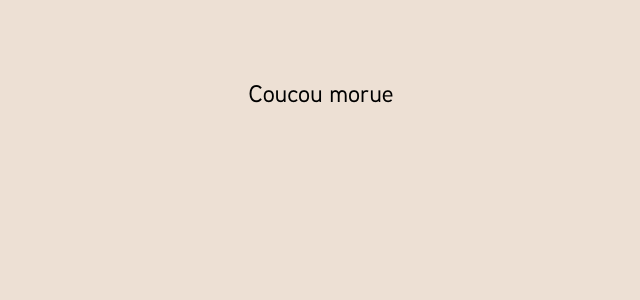
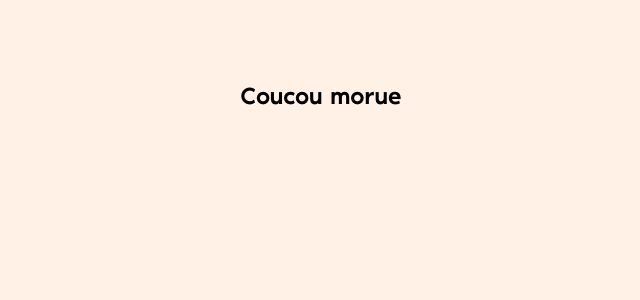
Before and after one commit to manonab/celine-et-patrick, a React (Create React App) app: page / in a window 1280 px wide. Shown: the top 300 px of the page, without its empty margins (319-959 px from the left). Built offline with nearby package versions, Linux system fonts and the light colour scheme.

Commit message:
added some color

```diff
--- a/src/index.css
+++ b/src/index.css
@@ -29,7 +29,7 @@
     src: url("/assets/fonts/aauxnext/aauxnextmedium.otf") format("truetype");
   }
   body {
-    font-family: "AauxNMedium";
+    font-family: "NoirProMedium";
     background-color: #F0EAD6;
   }
 }
--- a/src/routes/index.tsx
+++ b/src/routes/index.tsx
@@ -1,6 +1,6 @@
 export const Route = () => {
   return (
-    <div className="bg-wedding h-screen w-screen">
+    <div className="bg-greenWedding h-screen w-screen">
       <h1 className="text-2xl text-center py-20">
         Coucou morue
       </h1>
--- a/tailwind.config.js
+++ b/tailwind.config.js
@@ -4,7 +4,8 @@ export default {
 	theme: {
 		extend: {
 			colors: {
-				wedding: "#ede0d4",
+				greenWedding: "#fff1e6",
+				wedding: "#e9edc9",
 			},
 		},
 	},
```
